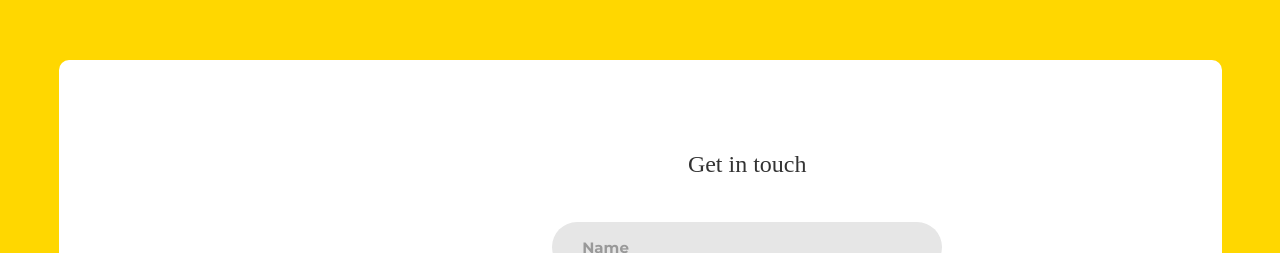
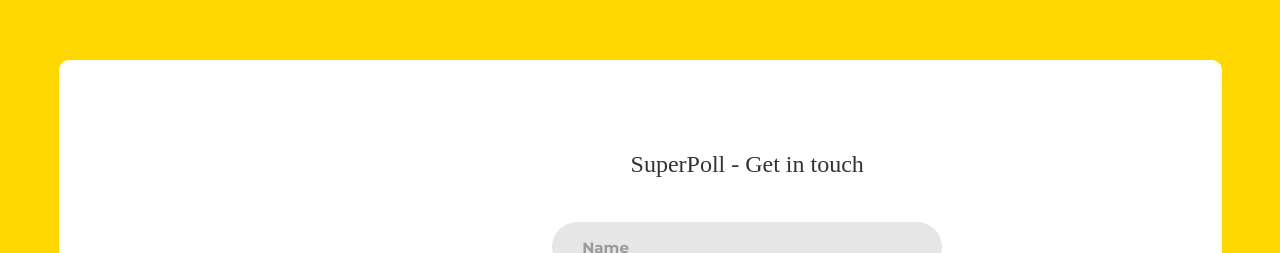
Before and after one commit to ohenley/superpoll, a plain HTML site: page index.html in a window 1280 px wide. Shown: the top 253 px of the page. Drawn offline with Linux system fonts and the light colour scheme; a web font is replaced by a local one.

Commit message:
privacy policy

```diff
--- a/index.html
+++ b/index.html
@@ -34,7 +34,7 @@
 
 			<form class="contact1-form validate-form" action="https://formspree.io/f/meqpkoyo" method="POST">
 				<span class="contact1-form-title">
-					Get in touch
+					SuperPoll - Get in touch
 				</span>
 
 				<div class="wrap-input1 validate-input" data-validate = "Name is required">
```
